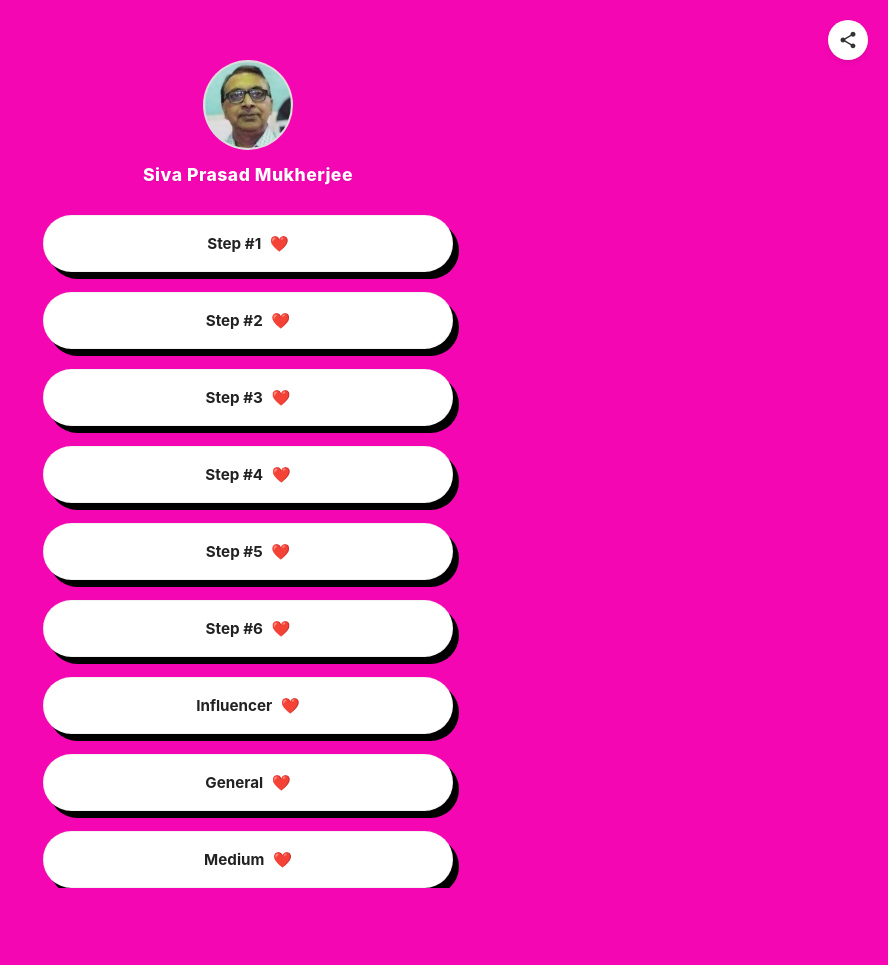
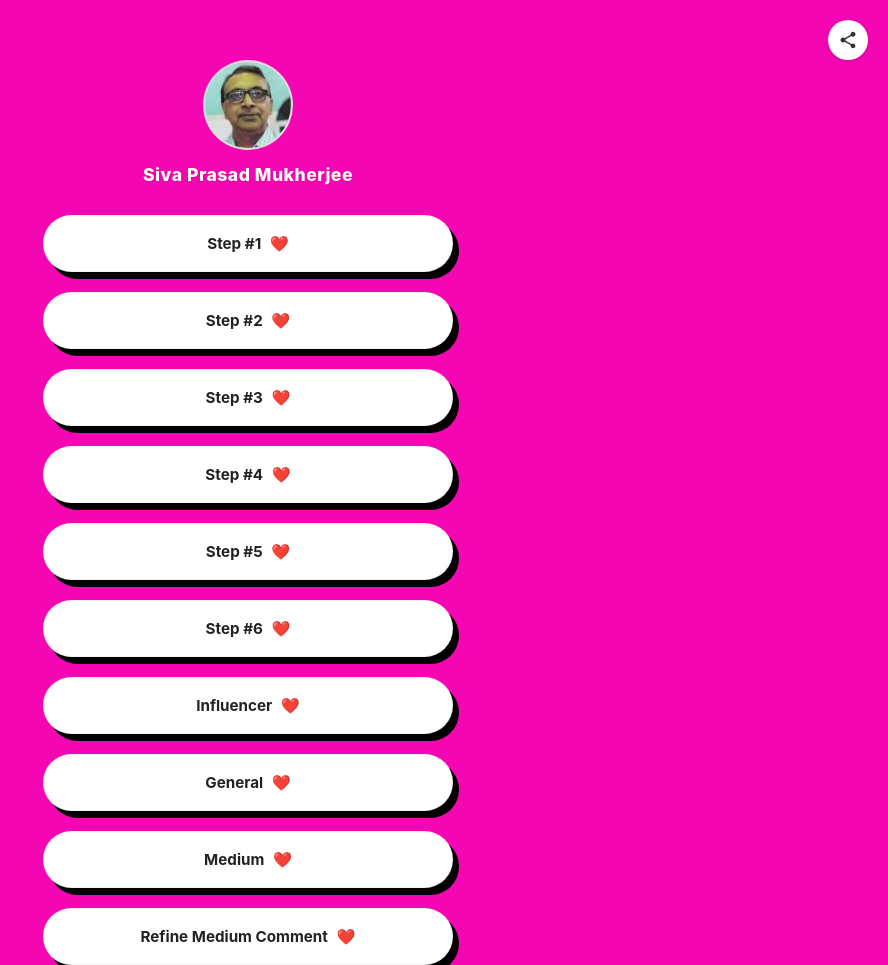
Before and after one commit to spmohq/am, a plain HTML site: page index.html in a window 1280 px wide. Shown: the whole page, without its empty margins (392-1280 px from the left). Before the commit the page ends 888 px from the top, so only its background shows below. Drawn offline with Linux system fonts and the light colour scheme.

Commit message:
Update index.html

```diff
--- a/index.html
+++ b/index.html
@@ -183,6 +183,10 @@
             Medium <span class="emoji">❤️</span>
         </a>
 
+                <a href="medium-comment-refiner.html" class="link-btn" target="_blank">
+            Refine Medium Comment <span class="emoji">❤️</span>
+        </a>
+
     </div>
 
 </body>
```
